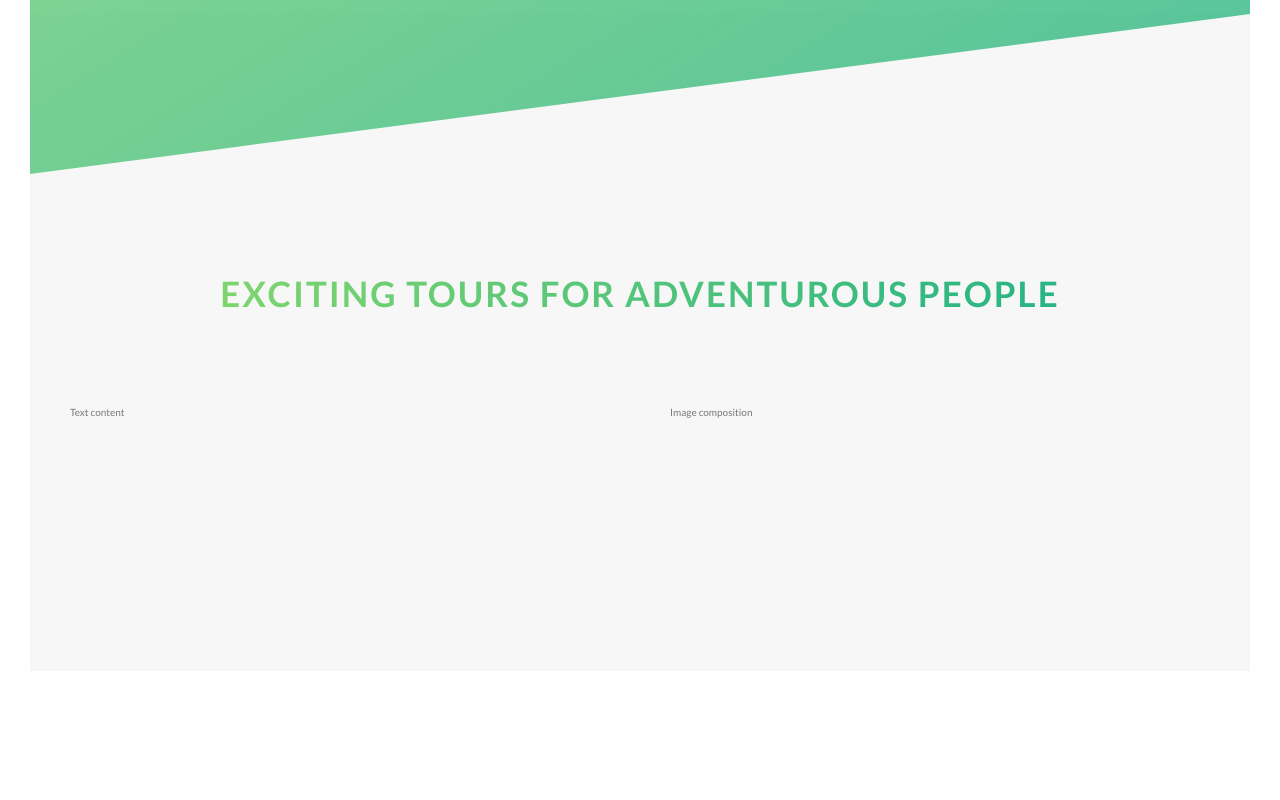
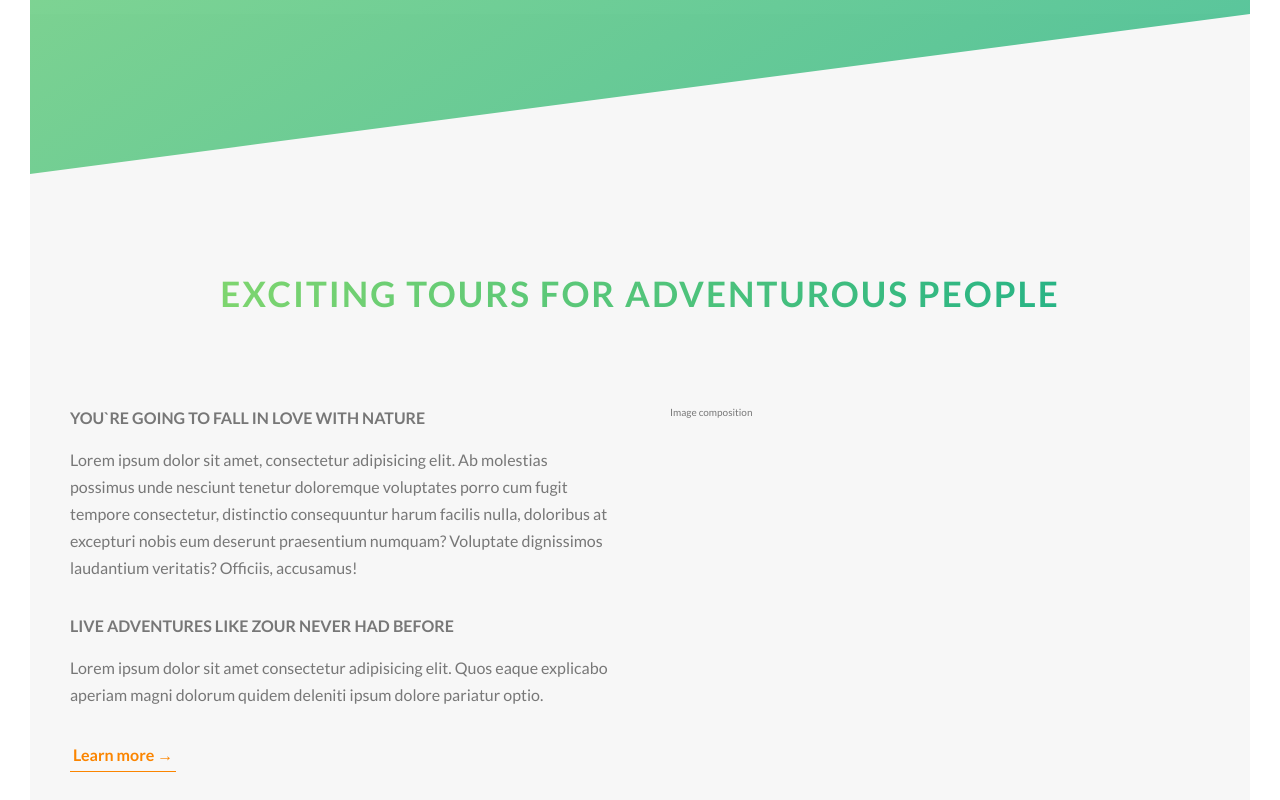
Before and after one commit to jkop22/SASS_advanced_CSS_course, a website: page index.html in a window 1280 px wide. Shown: the part 616-1416 px from the top of the page. Before the commit the page ends 1317 px from the top, so only its background shows below. Drawn offline with Linux system fonts and the light colour scheme.

Commit message:
About sekce vlevo - texty a tlacitko

```diff
--- a/index.html
+++ b/index.html
@@ -31,13 +31,35 @@
 
     <main>
       <section class="section-about">
-        <div class="u-center-text u-margin-bottom-80">
+        <div class="u-center-text u-margin-bottom-big">
           <h2 class="heading-secondary">
             Exciting tours for adventurous people
           </h2>
         </div>
         <div class="row">
-          <div class="col-1-of-2">Text content</div>
+          <div class="col-1-of-2">
+            <h3 class="heading-tertiary u-margin-bottom-small">
+              You`re going to fall in love with nature
+            </h3>
+            <p class="paragraph">
+              Lorem ipsum dolor sit amet, consectetur adipisicing elit. Ab
+              molestias possimus unde nesciunt tenetur doloremque voluptates
+              porro cum fugit tempore consectetur, distinctio consequuntur harum
+              facilis nulla, doloribus at excepturi nobis eum deserunt
+              praesentium numquam? Voluptate dignissimos laudantium veritatis?
+              Officiis, accusamus!
+            </p>
+            <h3 class="heading-tertiary u-margin-bottom-small">
+              Live adventures like zour never had before
+            </h3>
+            <p class="paragraph">
+              Lorem ipsum dolor sit amet consectetur adipisicing elit. Quos
+              eaque explicabo aperiam magni dolorum quidem deleniti ipsum dolore
+              pariatur optio.
+            </p>
+            <a href="#" class="btn-text">Learn more &rarr;</a>
+          </div>
+
           <div class="col-1-of-2">Image composition</div>
         </div>
       </section>
--- a/sass/base/_typography.scss
+++ b/sass/base/_typography.scss
@@ -42,3 +42,17 @@
     text-shadow: 0.5rem 1rem 2rem rgba($color-black, 0.2);
   }
 }
+
+.heading-tertiary {
+  font-size: 1.6rem;
+  font-weight: 700;
+  text-transform: uppercase;
+}
+
+.paragraph {
+  font-size: 1.6rem;
+
+  &:not(:last-child) {
+    margin-bottom: 3rem;
+  }
+}
--- a/sass/base/_utilities.scss
+++ b/sass/base/_utilities.scss
@@ -2,6 +2,10 @@
   text-align: center;
 }
 
-.u-margin-bottom-80 {
+.u-margin-bottom-big {
   margin-bottom: 8rem;
 }
+
+.u-margin-bottom-small {
+  margin-bottom: 1.5rem;
+}
--- a/sass/components/_button.scss
+++ b/sass/components/_button.scss
@@ -47,4 +47,29 @@
     z-index: -1;
     transition: all 0.4s;
   }
+
+  &-text {
+    font-size: 1.6rem;
+    font-weight: 700;
+    color: $color-orange;
+    display: inline-block;
+    text-decoration: none;
+    border-bottom: 1px solid $color-orange;
+    padding: 3px;
+    transition: all 0.2s;
+
+    &:hover {
+      background-color: $color-orange;
+      color: $color-white;
+      transform: translateY(-2px);
+      box-shadow: 0 0.5rem 1rem rgba($color-black, 0.15);
+    }
+
+    &:active {
+      background-color: $color-orange;
+      color: $color-white;
+      transform: translateY(-1px);
+      box-shadow: 0 0.25rem 0.5rem rgba($color-black, 0.15);
+    }
+  }
 }
```
Also changed, not shown: css/style.css/main.css, 1 other file.
